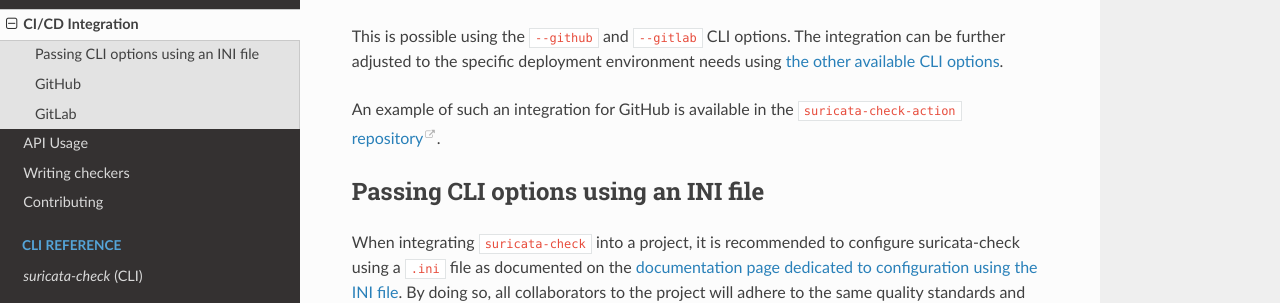
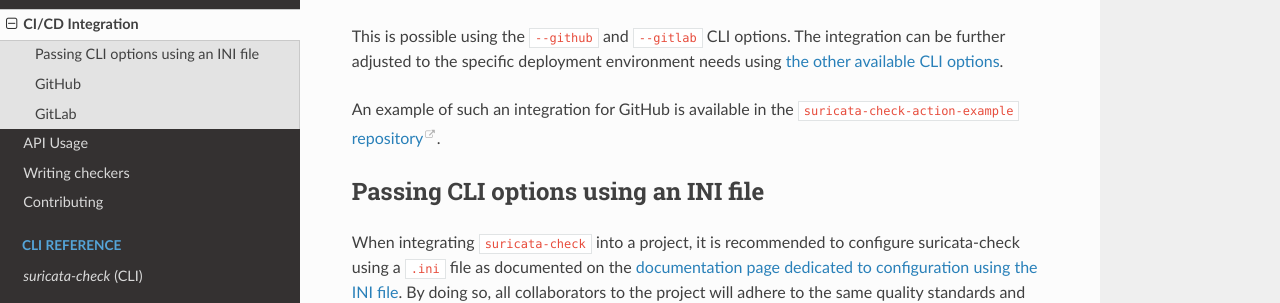
Before and after one commit to Koen1999/suricata-check, a Sphinx documentation site: the page built from docs/ci_cd.md, in a window 1280 px wide and 900 px high. Shown: the part 279-582 px from the top of the window. Built offline with Sphinx 7.4.7 and the Read the Docs theme 3.1.0, drawn with Linux system fonts in a browser that asks for light colours; pages that are not in the unit, such as notebooks, are missing from menus; the version number could not be read and is left out; some of the changed lines change nothing that is shown.

Commit message:
Updated documentation

````diff
--- a/docs/ci_cd.md
+++ b/docs/ci_cd.md
@@ -10,7 +10,7 @@ If you maintain a large rulebase in through version-control managed platform, yo
 
 This is possible using the `--github` and `--gitlab` CLI options. The integration can be further adjusted to the specific deployment environment needs using [the other available CLI options](./cli_usage.md).
 
-An example of such an integration for GitHub is available in the [`suricata-check-action` repository](https://github.com/Koen1999/suricata-check-action).
+An example of such an integration for GitHub is available in the [`suricata-check-action-example` repository](https://github.com/Koen1999/suricata-check-action-example).
 
 ## Passing CLI options using an INI file
 
@@ -20,9 +20,9 @@ When integrating `suricata-check` into a project, it is recommended to configure
 
 Integration with GitHub is easy. All you need to do is checkout the repository containing the rules that require checking, setup a Python environment and install `suricata-check`, and run it with the `--github` option to automatically issue the required GitHub workflow commands for integration.
 
-For example, when integrated with GitHub, issues can be highlighted in a pull requests (PRs) similar to [this example PR](https://github.com/Koen1999/suricata-check-action/pull/1/files).
+For example, when integrated with GitHub, issues can be highlighted in a pull requests (PRs) similar to [this example PR](https://github.com/Koen1999/suricata-check-action-example/pull/1/files).
 
-For GitHub, you can copy [this workflow](https://github.com/Koen1999/suricata-check-action/blob/main/.github/workflows/suricata-check.yml) and modify it to your needs.
+For GitHub, you can copy [this workflow](https://github.com/Koen1999/suricata-check-action-example/blob/main/.github/workflows/suricata-check.yml) and modify it to your needs.
 
 ```yaml
 name: Suricata Check
````
